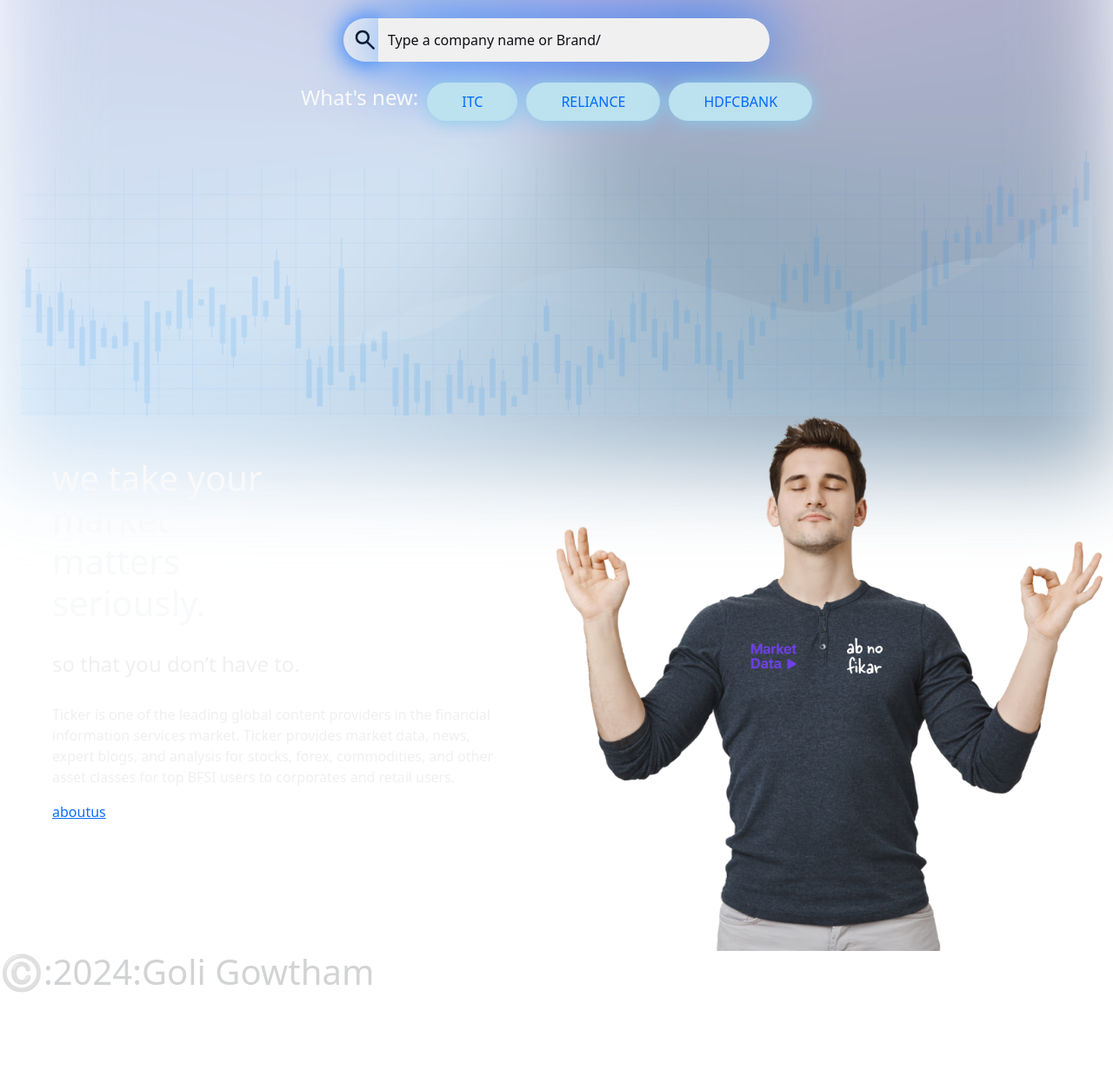
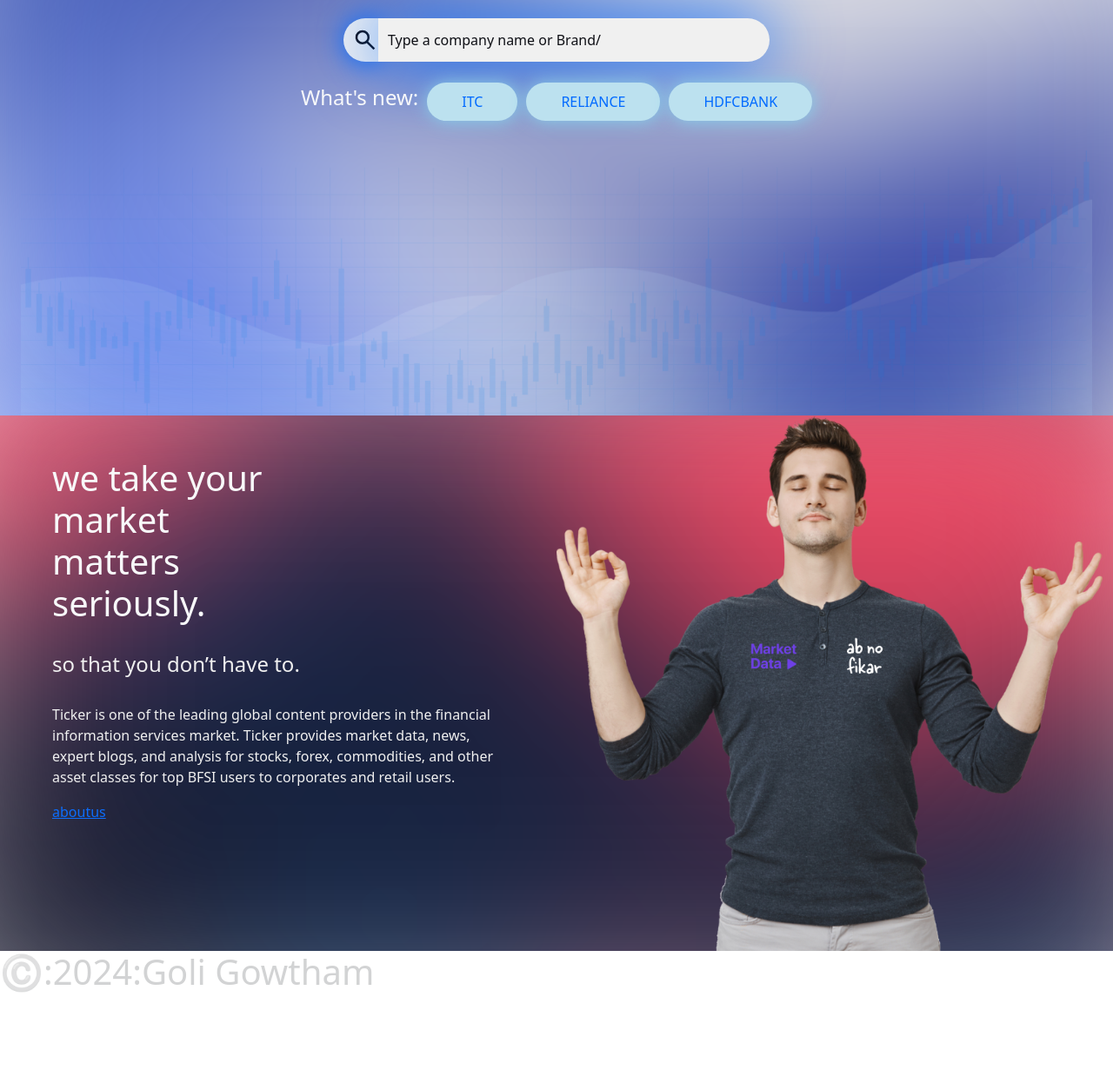
Before and after one commit to Gosmic-boy020/GROWTH, a plain HTML site: page index.html in a window 1280 px wide. Shown: the part 258-1512 px from the top of the page at 87% size. Drawn offline with nearby package versions, Linux system fonts and the light colour scheme.

Commit message:
Update growth-styles.css

```diff
--- a/growth-styles.css
+++ b/growth-styles.css
@@ -114,7 +114,7 @@ nav a:hover{
   background-color: var(--text-color);
 }
 .input-container{
-  background-image: url(images-background/magicpattern-mesh-gradient-1723823841880.png);
+  background-image: url(magicpattern-mesh-gradient-1723823841880.png);
   background-repeat: no-repeat;
   background-size: cover;
   background-attachment: fixed;
@@ -153,7 +153,7 @@ width: 40PX;
   outline: none;
 }
 .text-container{
- background-image: url(images-background/magicpattern-mesh-gradient-1723823878177.png);
+ background-image: url(magicpattern-mesh-gradient-1723823878177.png);
 background-repeat: no-repeat;
 background-size: cover;
 background-attachment: fixed;
```
